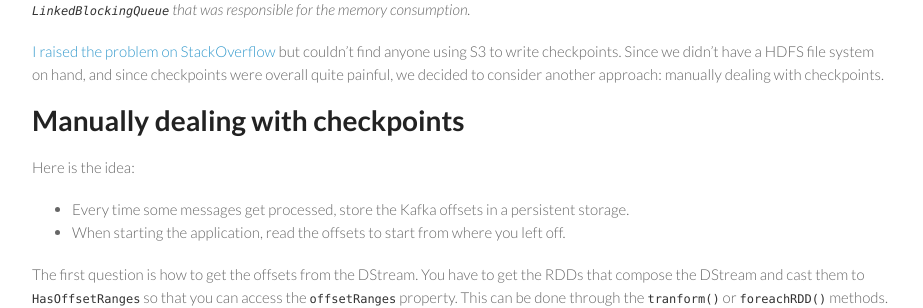
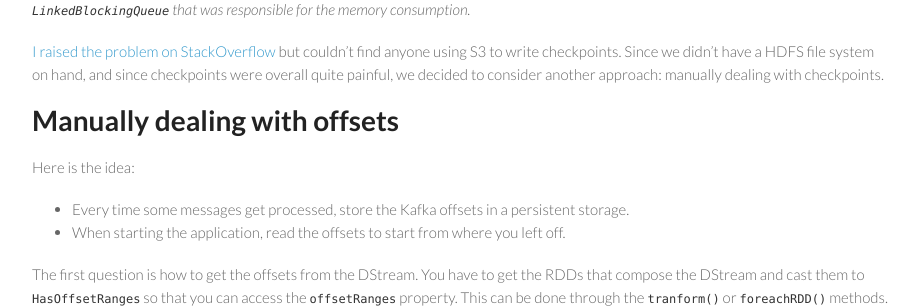
Before and after one commit to aseigneurin/aseigneurin.github.io, a Jekyll site: the page built from _posts/2016-05-07-spark-kafka-achieving-zero-data-loss.md, in a window 1280 px wide and 900 px high, scrolled down 3817 px. Shown: the part 157-465 px from the top of the window, without its empty margins (178-1101 px from the left). Built offline with Jekyll 4.4.1, drawn with Linux system fonts in a browser that asks for light colours; nearby versions of some CDN libraries.

Commit message:
fixed a typo

```diff
--- a/_posts/2016-05-07-spark-kafka-achieving-zero-data-loss.md
+++ b/_posts/2016-05-07-spark-kafka-achieving-zero-data-loss.md
@@ -131,7 +131,7 @@ Given that you cannot decorrelate the batch interval of your Spark Streaming app
 
 [I raised the problem on StackOverflow](http://stackoverflow.com/questions/36987875/writing-spark-checkpoints-to-s3-is-too-slow) but couldn’t find anyone using S3 to write checkpoints. Since we didn’t have a HDFS file system on hand, and since checkpoints were overall quite painful, we decided to consider another approach: manually dealing with checkpoints.
 
-# Manually dealing with checkpoints
+# Manually dealing with offsets
 
 Here is the idea:
 
```
